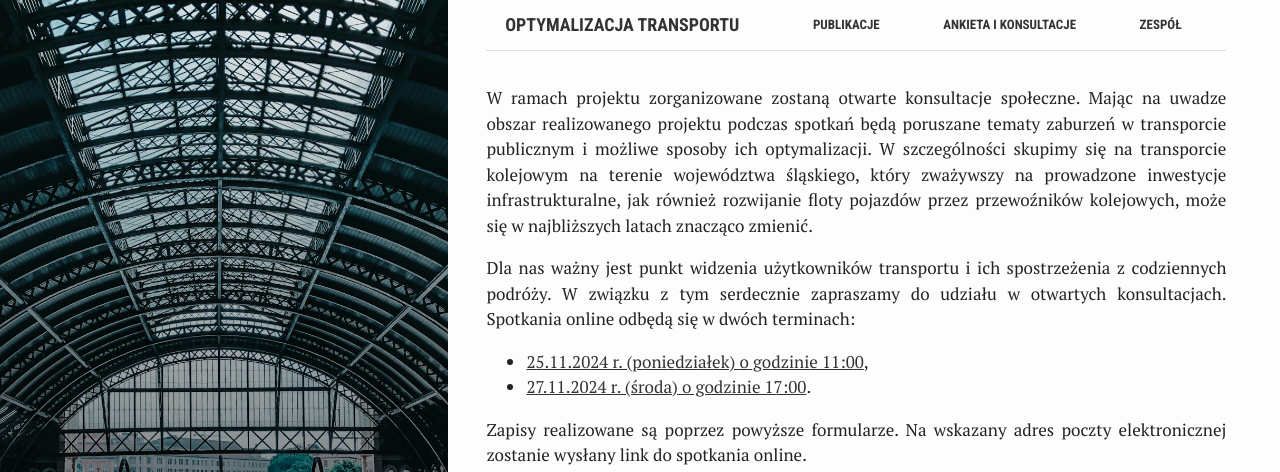
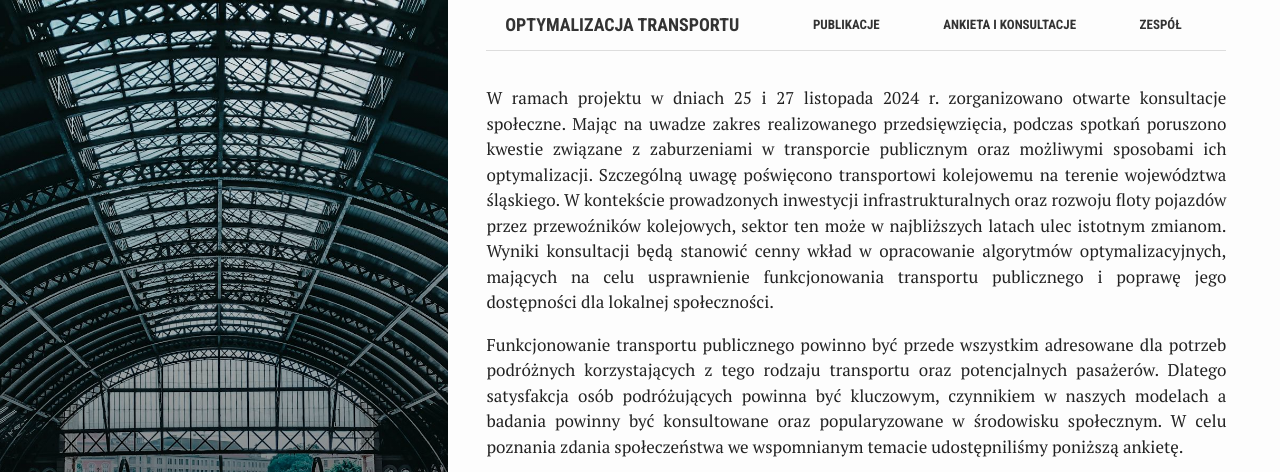
Before and after one commit to iitis/optipubtrans-website, a Jekyll site: the page built from poll.md, in a window 1280 px wide and 900 px high, cut to the strip 0-472 px from the top of the window. Built offline with Jekyll 4.4.1, drawn with Linux system fonts in a browser that asks for light colours.

Commit message:
update polls

```diff
--- a/poll.md
+++ b/poll.md
@@ -7,23 +7,17 @@ summary: "Ankieta pasażerów"
 active: true
 ---
 
-W ramach projektu zorganizowane zostaną otwarte konsultacje społeczne.
-Mając na uwadze obszar realizowanego projektu podczas spotkań będą
-poruszane tematy zaburzeń w transporcie publicznym i możliwe sposoby
-ich optymalizacji. W szczególności skupimy się na transporcie
-kolejowym na terenie województwa śląskiego, który zważywszy na
-prowadzone inwestycje infrastrukturalne, jak również rozwijanie floty
-pojazdów przez przewoźników kolejowych, może się w najbliższych
-latach znacząco zmienić.
-
-Dla nas ważny jest punkt widzenia użytkowników transportu i ich spostrzeżenia z
-codziennych podróży. W związku z tym serdecznie zapraszamy do udziału w
-otwartych konsultacjach. Spotkania online odbędą się w dwóch terminach:
-- [25.11.2024 r. (poniedziałek) o godzinie 11:00](https://akademia.iitis.pl/event/9/),
-- [27.11.2024 r. (środa) o godzinie 17:00](https://akademia.iitis.pl/event/10/).
-
-Zapisy realizowane są poprzez powyższe formularze. Na wskazany adres poczty
-elektronicznej zostanie wysłany link do spotkania online.
+W ramach projektu w dniach 25 i 27 listopada 2024 r. zorganizowano otwarte
+konsultacje społeczne. Mając na uwadze zakres realizowanego przedsięwzięcia,
+podczas spotkań poruszono kwestie związane z zaburzeniami w transporcie
+publicznym oraz możliwymi sposobami ich optymalizacji. Szczególną uwagę
+poświęcono transportowi kolejowemu na terenie województwa śląskiego. W
+kontekście prowadzonych inwestycji infrastrukturalnych oraz rozwoju floty
+pojazdów przez przewoźników kolejowych, sektor ten może w najbliższych latach
+ulec istotnym zmianom. Wyniki konsultacji będą stanowić cenny wkład w
+opracowanie algorytmów optymalizacyjnych, mających na celu usprawnienie
+funkcjonowania transportu publicznego i poprawę jego dostępności dla lokalnej
+społeczności.
 
 
 Funkcjonowanie transportu publicznego powinno być przede wszystkim adresowane
```
